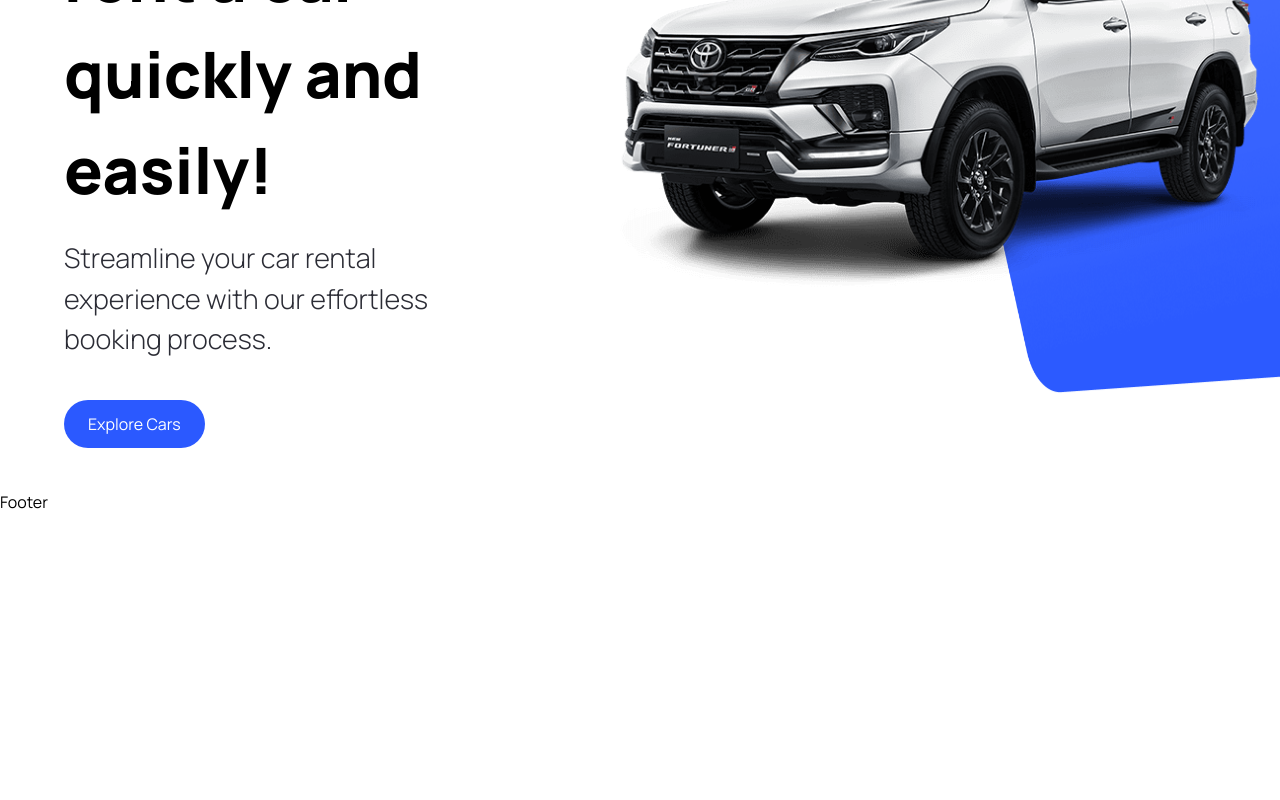
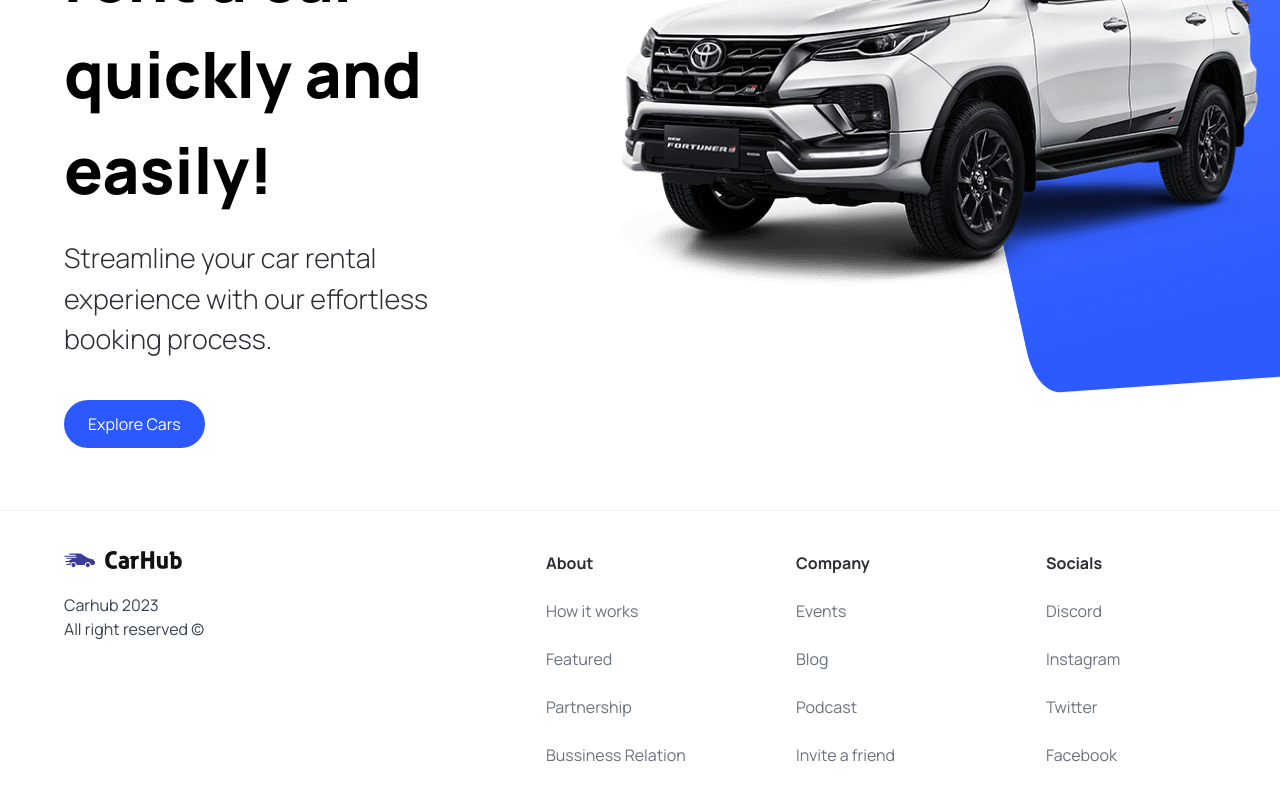
Before and after one commit to qiewi/carent, a Next.js app: page / in a window 1280 px wide. Shown: the part 310-1110 px from the top of the page. Before the commit the page ends 824 px from the top, so only its background shows below. Built offline with nearby package versions, Linux system fonts and the light colour scheme.

Commit message:
ft: footer links

```diff
--- a/components/Footer.tsx
+++ b/components/Footer.tsx
@@ -1,8 +1,44 @@
-import React from 'react'
+import Image from 'next/image'
+import Link from 'next/link'
+
+import { footerLinks } from '@/constants'
 
 const Footer = () => {
   return (
-    <div>Footer</div>
+    <footer className="flex flex-col text-black-100 mt-5 border-t border-gray-100">
+      <div className="flex max-md:flex-col flex-wrap justify-between gap-5 sm:px-16 px-6 py-10">
+        <div className="flex flex-col justify-start items-start gap-6">
+          <Image
+            src ="/logo.svg"
+            alt="logo"
+            width={118}
+            height={18}
+            className='object-contain'
+          />
+          <p className="text-base text-gray-700">
+            Carhub 2023 <br />
+            All right reserved &copy;
+          </p>
+        </div>
+
+        <div className="footer__links">
+          {footerLinks.map((link) => (
+            <div key={link.title} className="footer__link">
+              <h3 className="font-bold">{link.title}</h3>
+              {link.links.map((item) => (
+                <Link
+                  key={item.title}
+                  href={item.url}
+                  className="text-gray-500"
+                >
+                  {item.title}
+                </Link>
+              ))}
+            </div>
+          ))}
+        </div>
+      </div>
+    </footer>
   )
 }
 
--- /dev/null
+++ b/constants/index.ts
@@ -0,0 +1,101 @@
+export const manufacturers = [
+    "Acura",
+    "Alfa Romeo",
+    "Aston Martin",
+    "Audi",
+    "Bentley",
+    "BMW",
+    "Buick",
+    "Cadillac",
+    "Chevrolet",
+    "Chrysler",
+    "Citroen",
+    "Dodge",
+    "Ferrari",
+    "Fiat",
+    "Ford",
+    "GMC",
+    "Honda",
+    "Hyundai",
+    "Infiniti",
+    "Jaguar",
+    "Jeep",
+    "Kia",
+    "Lamborghini",
+    "Land Rover",
+    "Lexus",
+    "Lincoln",
+    "Maserati",
+    "Mazda",
+    "McLaren",
+    "Mercedes-Benz",
+    "MINI",
+    "Mitsubishi",
+    "Nissan",
+    "Porsche",
+    "Ram",
+    "Rolls-Royce",
+    "Subaru",
+    "Tesla",
+    "Toyota",
+    "Volkswagen",
+    "Volvo",
+  ];
+
+  export const yearsOfProduction = [
+    { title: "Year", value: "" },
+    { title: "2015", value: "2015" },
+    { title: "2016", value: "2016" },
+    { title: "2017", value: "2017" },
+    { title: "2018", value: "2018" },
+    { title: "2019", value: "2019" },
+    { title: "2020", value: "2020" },
+    { title: "2021", value: "2021" },
+    { title: "2022", value: "2022" },
+    { title: "2023", value: "2023" },
+  ];
+
+  export const fuels = [
+    {
+      title: "Fuel",
+      value: "",
+    },
+    {
+      title: "Gas",
+      value: "Gas",
+    },
+    {
+      title: "Electricity",
+      value: "Electricity",
+    },
+  ];
+
+  export const footerLinks = [
+    {
+      title: "About",
+      links: [
+        { title: "How it works", url: "/" },
+        { title: "Featured", url: "/" },
+        { title: "Partnership", url: "/" },
+        { title: "Bussiness Relation", url: "/" },
+      ],
+    },
+    {
+      title: "Company",
+      links: [
+        { title: "Events", url: "/" },
+        { title: "Blog", url: "/" },
+        { title: "Podcast", url: "/" },
+        { title: "Invite a friend", url: "/" },
+      ],
+    },
+    {
+      title: "Socials",
+      links: [
+        { title: "Discord", url: "/" },
+        { title: "Instagram", url: "/" },
+        { title: "Twitter", url: "/" },
+        { title: "Facebook", url: "/" },
+      ],
+    },
+  ];
```
